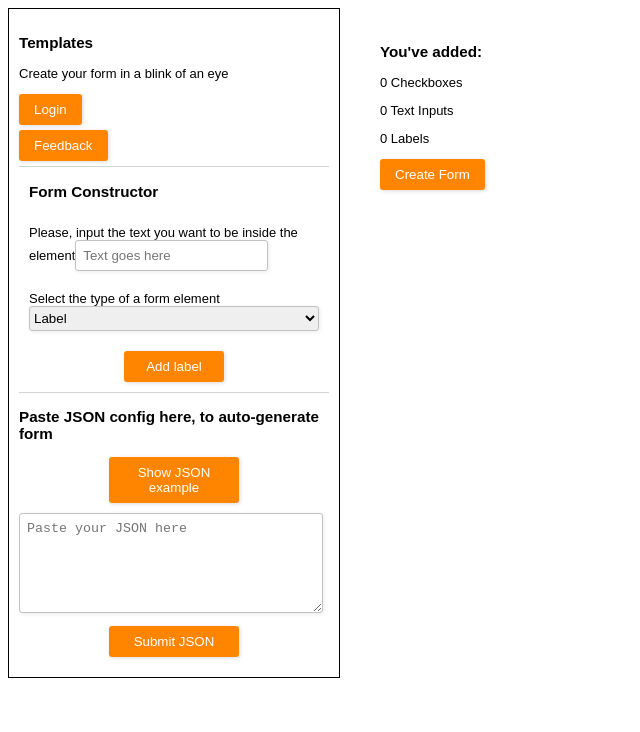
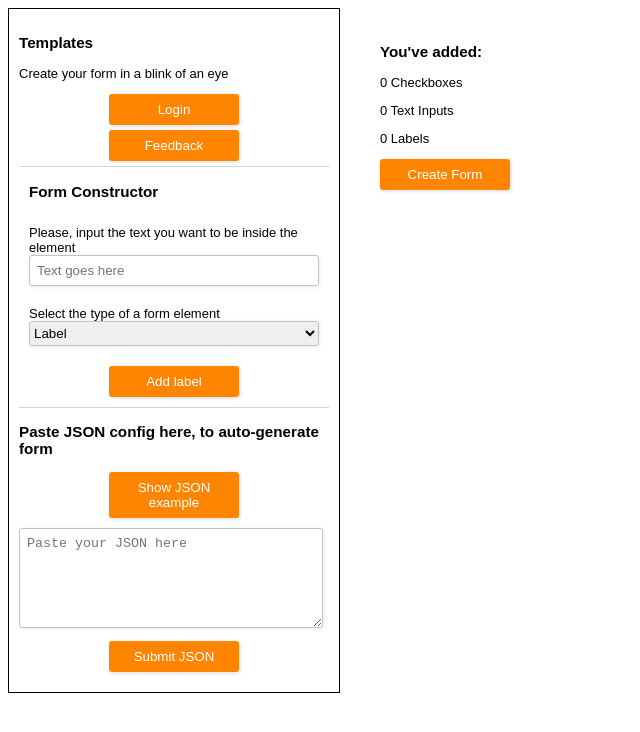
Before and after one commit to tony-blackie/form-constructor, a React app: page / in a window 1280 px wide. Shown: the top 732 px of the page, without its empty margins (0-640 px from the left). Built offline with nearby package versions, Linux system fonts and the light colour scheme.

Commit message:
Add CSS for buttons and align them correctly

```diff
--- a/src/components/FormConstructor.jsx
+++ b/src/components/FormConstructor.jsx
@@ -41,12 +41,14 @@ export default class FormConstructor extends Component {
                 <h3>Form Constructor</h3>
                 <div className="constructor__component">
                     <label>Please, input the text you want to be inside the element</label>
+                    <div>
                         <input
                             type="text"
                             placeholder="Text goes here"
                             onChange={this.handleTextChange}
                             className="constructor__input"
                         />
+                    </div>
                 </div>
                 <div className="constructor__component">
                     <label>Select the type of a form element</label>
--- a/src/sass/config.scss
+++ b/src/sass/config.scss
@@ -55,6 +55,7 @@
     border-radius: 3px;
     -webkit-border-radius: 3px;
     -moz-border-radius: 3px;
+    min-width: 130px;
 
     &:hover {
       background: #EA7B00;
--- a/src/sass/constructor.scss
+++ b/src/sass/constructor.scss
@@ -35,6 +35,7 @@
     -moz-border-radius: 3px;
     padding: 7px;
     outline: none;
+    width: 100%;
 
     &:focus {
       border: 1px solid #0C0;
@@ -52,6 +53,7 @@
     border-radius: 3px;
     -webkit-border-radius: 3px;
     -moz-border-radius: 3px;
+    min-width: 130px;
 
     &:hover {
       background: #EA7B00;
--- a/src/sass/form.scss
+++ b/src/sass/form.scss
@@ -62,6 +62,7 @@
     border-radius: 3px;
     -webkit-border-radius: 3px;
     -moz-border-radius: 3px;
+    min-width: 130px;
 
     &:hover {
       background: #EA7B00;
--- a/src/sass/info.scss
+++ b/src/sass/info.scss
@@ -12,6 +12,7 @@
     border-radius: 3px;
     -webkit-border-radius: 3px;
     -moz-border-radius: 3px;
+    min-width: 130px;
 
     &:hover {
       background: #EA7B00;
--- a/src/sass/template.scss
+++ b/src/sass/template.scss
@@ -3,6 +3,7 @@
 
   &__item {
     margin: 5px 0 5px 0;
+    text-align: center;
   }
 
   &__submit {
@@ -16,6 +17,7 @@
     border-radius: 3px;
     -webkit-border-radius: 3px;
     -moz-border-radius: 3px;
+    min-width: 130px;
 
     &:hover {
       background: #EA7B00;
```
Lines whose indentation alone changed are shown as unchanged.
